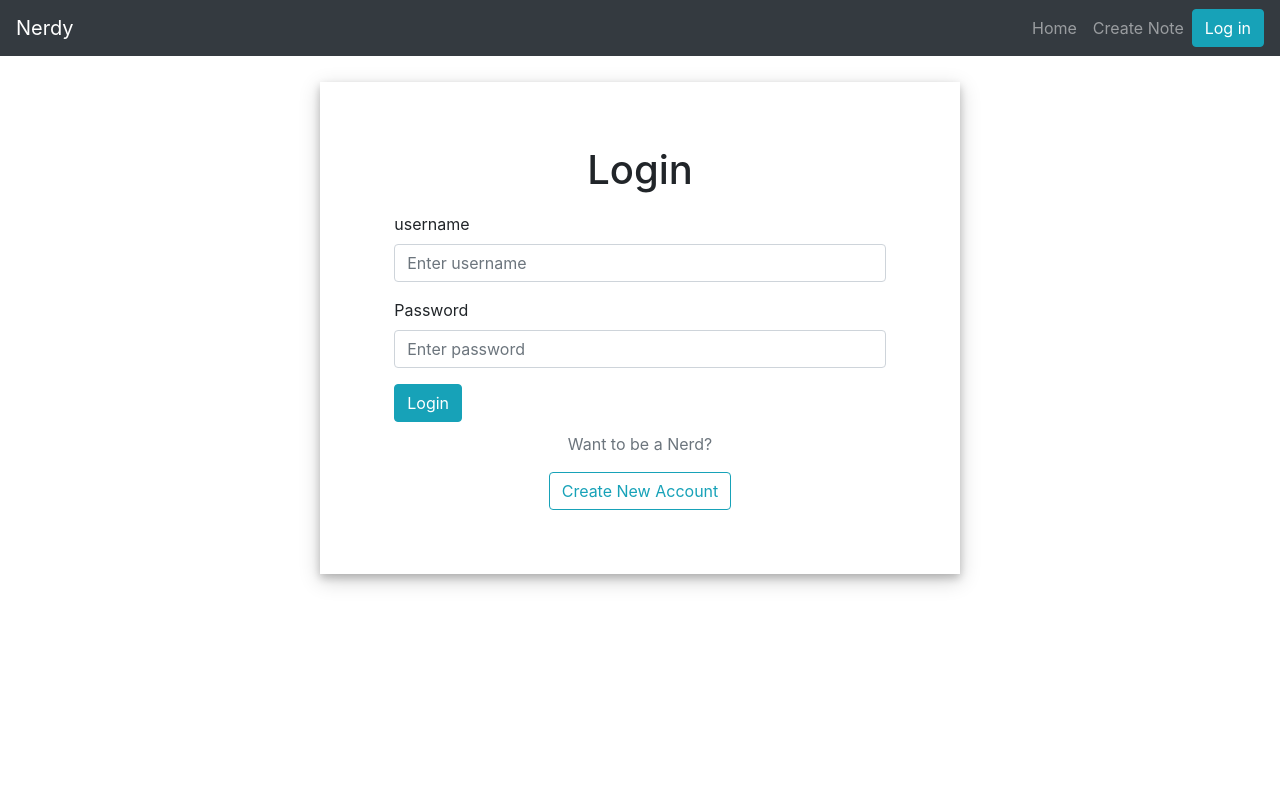
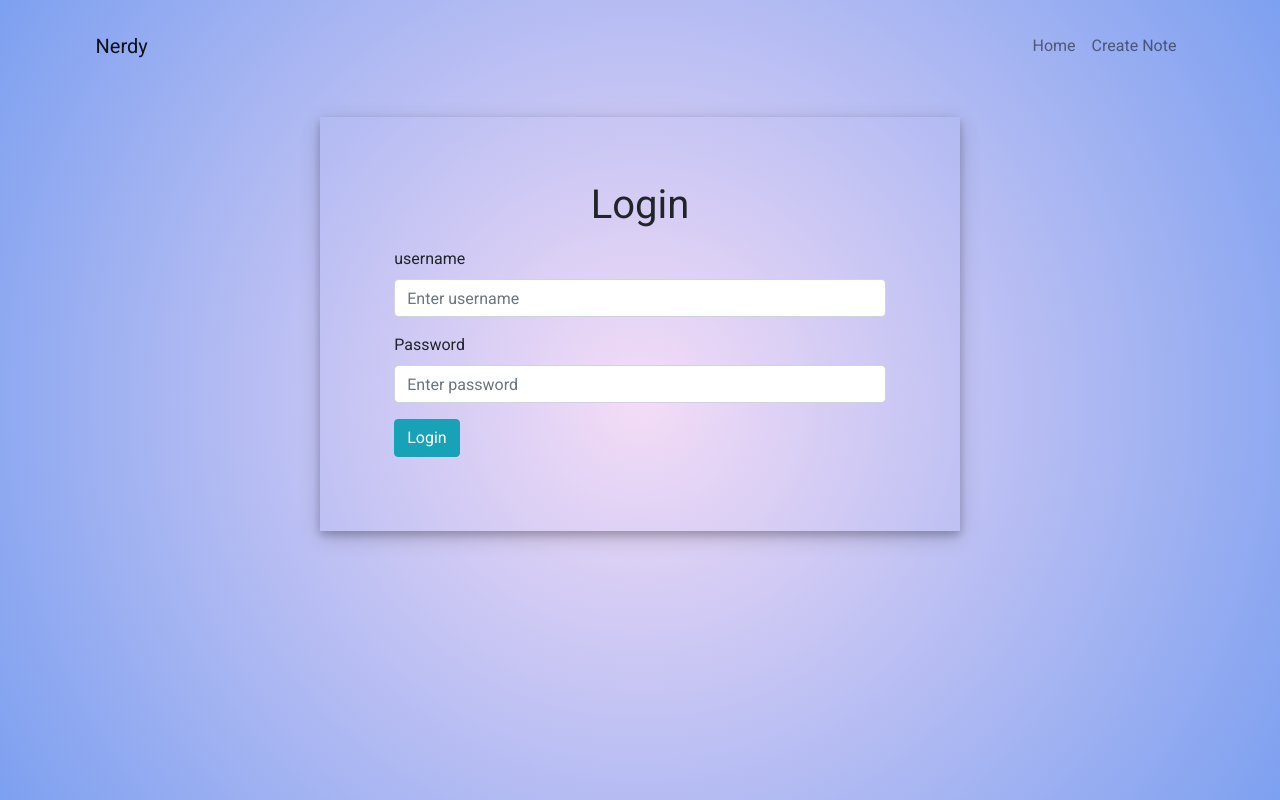
Before and after one commit to chingching11/notes-app, a React (Create React App) app in the folder frontend/: page /login in a window 1280 px wide. Built offline with nearby package versions, Linux system fonts and the light colour scheme.

Commit message:
updated styling

```diff
--- a/frontend/public/index.html
+++ b/frontend/public/index.html
@@ -31,6 +31,9 @@
       integrity="sha384-9aIt2nRpC12Uk9gS9baDl411NQApFmC26EwAOH8WgZl5MYYxFfc+NcPb1dKGj7Sk"
       crossorigin="anonymous"
     />
+    <!-- google font  -->
+    <link rel="preconnect" href="https://fonts.gstatic.com">
+    <link href="https://fonts.googleapis.com/css2?family=Merriweather&family=Roboto&display=swap" rel="stylesheet">
     <title>Nerdy App</title>
   </head>
   <body>
--- a/frontend/src/App.css
+++ b/frontend/src/App.css
@@ -1,8 +1,71 @@
+html {
+  height: auto;
+}
+
+/* body background and font stying */
+body{
+  background: rgb(244,220,246);
+  background: radial-gradient(circle, rgba(244,220,246,1) 0%, rgba(125,160,240,1) 100%);
+  background-repeat: no-repeat;
+  background-attachment: fixed;
+  font-family: 'Roboto', sans-serif;
+}
+
+.navbar-custom{
+  padding: 2%;
+}
+
+/* container styling */
 .container{
   padding-top: 2%;
 }
 
-  /* Editor Styling */
+/* size smaller than the container  */
+.medium-container {
+  text-align: center;
+  margin-top: 2%;
+  max-width: 50%;
+  padding: 5%;
+  box-shadow: 0 4px 8px 0 rgba(0, 0, 0, 0.2), 0 6px 20px 0 rgba(0, 0, 0, 0.19);
+}
+
+/* glass container styling */
+.glass-container{
+  padding: 2%;
+  background: rgba( 255, 255, 255, 0.00 );
+  box-shadow: 0 8px 32px 0 rgba( 31, 38, 135, 0.37 );
+  backdrop-filter: blur( 10.0px );
+  -webkit-backdrop-filter: blur( 10.0px );
+  border-radius: 10px;
+}
+/********************************************/
+
+/* menu button */
+.menu {
+  float: right;
+}
+
+/* page header */
+.Page-header {
+  text-align: center;
+  padding-bottom: 2%;
+  font-family: 'Merriweather', serif;
+  color:#4c6295;
+}
+
+/* list */
+.list-group{
+  padding: 5% 10%
+}
+
+/* form styling, all text align left */
+.form {
+  text-align: left;
+  padding: 2%;
+}
+/********************************************/
+
+/* editor styling */
 .wrapper-class {
   padding: 1rem;
   border: 1px solid #ccc;
@@ -16,26 +79,17 @@
   border: 1px solid #ccc;
 }
 
-  /* Results of Editor State */
-  .preview {
-    padding: 1rem;
-    margin-top: 1rem;
+/********************************************/
+
+/* note body styling */
+.note-container{
+  padding: 5%;
+  background: white;
+  box-shadow: 0 8px 32px 0 rgba( 31, 38, 135, 0.37 );
+  border-radius: 10px;
 }
 
-  /* size smaller than Container  */
-  .medium-container {
-    text-align: center;
-    margin-top: 2%;
-    max-width: 50%;
-    padding: 5%;
-    box-shadow: 0 4px 8px 0 rgba(0, 0, 0, 0.2), 0 6px 20px 0 rgba(0, 0, 0, 0.19);
-  }
-
-  /* form styling, all text align left */
-  .form {
-    text-align: left;
-    padding: 2%;
-  }
+/********************************************/
 
 /* major card column styling */
 .card-column {
@@ -43,56 +97,13 @@
   margin-left: auto;
   margin-right: auto;
 }
-
 .major-card {
   margin-bottom: 2%;
   box-shadow: 0 4px 8px 0 rgba(135, 133, 133, 0.2), 0 6px 20px 0 rgba(0, 0, 0, 0.19);
 }
-
-/* menu button */
-.menu {
-  float: right;
+.major-label-box{
+  padding: 5% 0%;
+  border-radius: 10px;
+  background: white;
 }
-
-  .Page-header {
-    text-align: center;
-  }
-
-  .App {
-    text-align: center;
-  }
-
-  .App-logo {
-    height: 40vmin;
-    pointer-events: none;
-  }
-
-  @media (prefers-reduced-motion: no-preference) {
-    .App-logo {
-      animation: App-logo-spin infinite 20s linear;
-    }
-  }
-
-  .App-header {
-    background-color: #282c34;
-    min-height: 100vh;
-    display: flex;
-    flex-direction: column;
-    align-items: center;
-    justify-content: center;
-    font-size: calc(10px + 2vmin);
-    color: white;
-  }
-
-  .App-link {
-    color: #61dafb;
-  }
-
-  @keyframes App-logo-spin {
-    from {
-      transform: rotate(0deg);
-    }
-    to {
-      transform: rotate(360deg);
-    }
-  }
+/********************************************/
--- a/frontend/src/App.js
+++ b/frontend/src/App.js
@@ -11,11 +11,15 @@ import NotePage from "./pages/NotePage"
 import RequireAuth from "./components/RequireAuth"
 import NotFound from "./components/NotFound"
 import EditNote from "./pages/EditNote"
+import { Container } from "react-bootstrap"
 
 function App() {
   return (
     <div>
         <BrowserRouter>
+          {/* <Container className="glass-container"> */}
+
+
           <Header/>
           <Switch>
             <Route path="/" exact component={Home} />
@@ -28,6 +32,7 @@ function App() {
             <Route path="/editNote/:noteId" component={EditNote} />
             <Route path="*" component={NotFound} />
           </Switch>
+          {/* </Container> */}
         </BrowserRouter>
     </div>
 
--- a/frontend/src/components/Header.js
+++ b/frontend/src/components/Header.js
@@ -1,11 +1,10 @@
 import React from "react"
 import Navbar from 'react-bootstrap/Navbar'
-import Button from 'react-bootstrap/Button'
 import Nav from 'react-bootstrap/Nav'
 
 const Header = () => {
     return(
-        <Navbar bg="dark" variant="dark">
+        <Navbar className="container navbar-custom">
             <Navbar.Brand href="/">
             {/* <img
                 alt=""
@@ -22,7 +21,6 @@ const Header = () => {
                     <Nav.Link href="/">Home</Nav.Link>
                     <Nav.Link href="/createNote">Create Note</Nav.Link>
                 </Nav>
-                <Button variant="info" href="/login">Log in</Button>
             </Navbar.Collapse>
         </Navbar>
     )
--- a/frontend/src/components/MajorCard.js
+++ b/frontend/src/components/MajorCard.js
@@ -8,11 +8,10 @@ const MajorCard = (props) => {
                 pathname:`/majors/${props.id}`,
                 majorId: props.id
             }}>
-            <Card style={{ width: '14rem' }} className="mx-auto major-card" >
-                {/* <Card.Img variant="top" src="logo192.png"/> */}
+            <Card style={{ width: '14rem' }} className="mx-auto major-card glass-container" >
                 <Card.Img style={{width: '100%', height: '10rem'}} variant="top" src={props.imgUrl} />
                 <Card.Body>
-                    <Card.Title>{props.major}</Card.Title>
+                    <Card.Title className="major-label-box">{props.major}</Card.Title>
                 </Card.Body>
             </Card>
         </Link>
--- a/frontend/src/components/Note.js
+++ b/frontend/src/components/Note.js
@@ -8,9 +8,10 @@ const Note = (props) => {
         }
       }
     return(
-        <div>
-            <h3>{props.title}</h3>
-            <div  dangerouslySetInnerHTML={createMarkup(props.body)} />
+        <div className="note-container">
+            <h3 style={{textAlign: 'center'}}>{props.title}</h3>
+            <br></br>
+            <div dangerouslySetInnerHTML={createMarkup(props.body)} />
         </div>
     )
 }
--- a/frontend/src/pages/Home.js
+++ b/frontend/src/pages/Home.js
@@ -22,7 +22,7 @@ const Home = () => {
     const majorCards = majors.map((m) => {
         if(m.imgUrl==='') m.imgUrl='logo192.png'
         return (
-                <Col xs={12} sm={6} md={4} lg={3}>
+                <Col xs={12} sm={6} md={6} lg={4} xl={3}>
                     <MajorCard major={m.majorName} imgUrl={m.imgUrl} id={m._id} />
                 </Col>
         )
@@ -30,17 +30,15 @@ const Home = () => {
 
     return(
         <Container>
-            <h1 className="Page-header"> Majors </h1>
-            <Container>
+            <div className="glass-container">
+                <h1 className="Page-header"> Majors </h1>
                 <Row className="text-center">
                     {majorCards}
                 </Row>
-
                 <br></br>
-
-                <Btn notRedirect={true} link="/createNewMajor" label="Create New Major" />
-            </Container>
-
+            </div>
+            <br></br>
+            <Btn notRedirect={true} link="/createNewMajor" label="Create New Major" />
         </Container>
     )
 }
--- a/frontend/src/pages/ListOfNotes.js
+++ b/frontend/src/pages/ListOfNotes.js
@@ -31,8 +31,8 @@ const ListOfSubjects = (props) => {
 
     return(
         <Container>
-            <h1>{majorName}</h1>
-            <ListGroup>
+            <h1 className="Page-header">{majorName}</h1>
+            <ListGroup className="glass-container list-group">
                 {listNotes}
             </ListGroup>
             <br></br>
--- a/frontend/src/pages/Login.js
+++ b/frontend/src/pages/Login.js
@@ -46,8 +46,6 @@ const Login = () => {
                 />
                 <Button variant="info" type="submit"> Login </Button>
             </Form>
-            <p className="text-muted"> Want to be a Nerd?</p>
-            <Button variant="outline-info" href="/signUp">Create New Account</Button>
         </Container>
     )
 }
--- a/frontend/src/pages/NotePage.js
+++ b/frontend/src/pages/NotePage.js
@@ -21,11 +21,8 @@ function NotePage(props){
     }, [props.match.params.noteId])
     return(
         <Container>
-            <h1> Note Page</h1>
-            <br></br>
             <Note title={note.noteName} body={note.noteDetail} />
             <br></br>
-
             <Btn notRedirect={true} link={`/editNote/${props.match.params.noteId}`} label="Edit" />
         </Container>
     )
```
Also changed, not shown: frontend/public/Caribbean-beach.jpg (added). Lines whose indentation alone changed are shown as unchanged.
